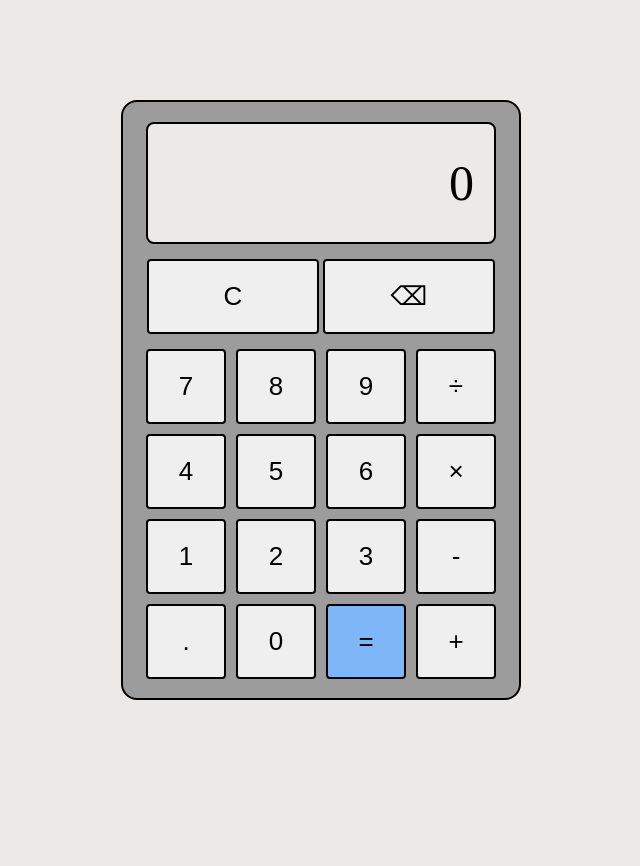
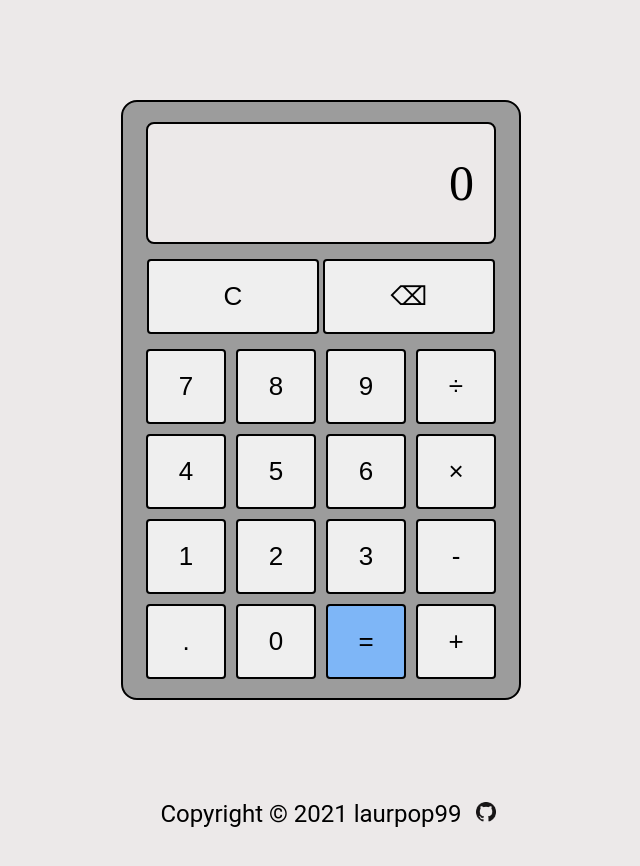
Before and after one commit to laurpop99/calculator-jss, a plain HTML site: page index.html in a window 1280 px wide. Shown: the whole page, without its empty margins (319-959 px from the left). Before the commit the page ends 800 px from the top, so only its background shows below. Drawn offline with Linux system fonts and the light colour scheme.

Commit message:
Added footer with copyright and source link

```diff
--- a/index.html
+++ b/index.html
@@ -34,8 +34,15 @@
                 <button class = "btn zero">0</button>
                 <button class = "btn-op equal">=</button>
                 <button class = "btn-op plus">+</button>
+            </div>
         </div>
     </div>
+
+    <footer>
+        <p>Copyright © 2021 laurpop99</p>
+        <a href="https://github.com/laurpop99/calculator-jss"><img src="GitHub-Mark/PNG/GitHub-Mark-32px.png" alt=""/></a>
+    </footer>
+
 
 
 </body>
--- a/script.js
+++ b/script.js
@@ -41,7 +41,7 @@ document.addEventListener("keydown", function(e){
     if(e.key === "-") subtractEvent();
     if(e.key === "*") multiplyEvent();
     if(e.key === "/") divideEvent();
-    if(e.key === "Enter")  equalEvent();
+    if(e.key === "Enter") equalEvent();
     if(e.key === "Backspace") deleteEvent();
     if(e.key === "Delete" || e.key === "c") clearEvent();
 })
--- a/style.css
+++ b/style.css
@@ -11,7 +11,6 @@ body{
     margin-top: 100px;
     display: flex;
     justify-content: center;
-    /* height: 75vh; */
     align-items: center;
 }
 .calculator{
@@ -87,6 +86,7 @@ body{
 
 .btn:hover, .btn-op:hover, .clear:hover, .delete:hover{
     background-color: rgb(219, 219, 219);
+    scale: 1.05;
 }
 .btn:active, .btn-op:active, .clear:active, .delete:active{
     background-color: rgb(168, 168, 170);
@@ -101,3 +101,27 @@ body{
 .btn-op.equal:active{
     background-color: rgb(90, 148, 214);
 }
+
+footer {
+margin-top: 200px;
+width: 350px;
+margin: 100px auto;
+display: flex;
+justify-content: center;
+align-items: center;
+
+}
+footer p{
+    font-size: 24px;
+    font-family: "Roboto", 'Times New Roman', Times, serif;
+    display: inline-block;
+    margin: 0 auto;
+}
+
+footer img{
+    width: 20px;
+    height: 20px;
+}
+footer img:hover{
+    transform: scale(1.1);
+}
```
Also changed, not shown: GitHub-Mark/PNG/GitHub-Mark-120px-plus.png (added), GitHub-Mark/PNG/GitHub-Mark-32px.png (added), GitHub-Mark/PNG/GitHub-Mark-64px.png (added), GitHub-Mark/PNG/GitHub-Mark-Light-120px-plus.png (added), GitHub-Mark/PNG/GitHub-Mark-Light-32px.png (added), GitHub-Mark/PNG/GitHub-Mark-Light-64px.png (added), 3 other files.
